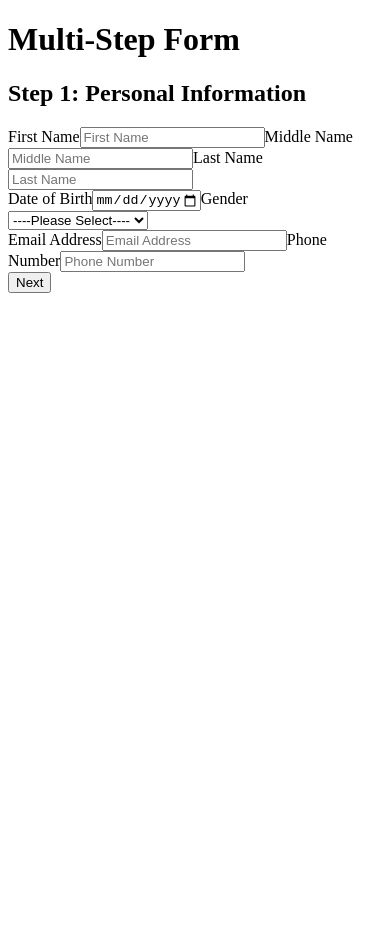
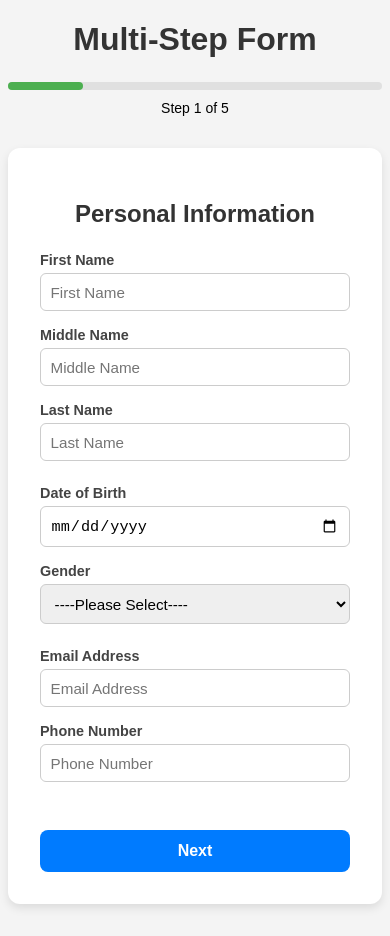
Before and after one commit to fguzman717/multi-step-form, a React (Create React App) app: page / in a window 390 px wide. Before the commit the page ends 844 px from the top, so only its background shows below. Built offline with nearby package versions, Linux system fonts and the light colour scheme.

Commit message:
Added progress bar, changed the titles of each step to make it a cleaner display of each step, and added styling of the form

```diff
--- a/src/App.js
+++ b/src/App.js
@@ -4,6 +4,7 @@ import Step2 from "./components/Step2";
 import Step3 from "./components/Step3";
 import Step4 from "./components/Step4";
 import Review from "./components/Review";
+import ProgressWithSteps from "./components/ProgressBar";
 
 function App() {
   const [currentStep, setCurrentStep] = useState(1);
@@ -81,11 +82,14 @@ function App() {
     5: <Review fullFormData={fullFormData} prevStep={prevStep} />,
   };
 
+  const totalSteps = Object.keys(steps).length;
+
   const renderStep = () => steps[currentStep] || null;
 
   return (
     <div className="form-container">
       <h1>Multi-Step Form</h1>
+      <ProgressWithSteps currentStep={currentStep} totalSteps={totalSteps} />
       {renderStep()}
     </div>
   );
--- a/src/components/ProgressBar.js
+++ b/src/components/ProgressBar.js
@@ -0,0 +1,16 @@
+import React from "react";
+
+export default function ProgressWithSteps({ currentStep, totalSteps }) {
+  const progress = (currentStep / totalSteps) * 100;
+
+  return (
+    <div className="progress-container">
+      <div className="progress-track">
+        <div className="progress-bar" style={{ width: `${progress}%` }}></div>
+      </div>
+      <p className="progress-text">
+        Step {currentStep} of {totalSteps}
+      </p>
+    </div>
+  );
+}
--- a/src/components/Review.js
+++ b/src/components/Review.js
@@ -1,3 +1,79 @@
-export default function Review() {
-  console.log("Review Imported!");
+export default function Review({ fullFormData, prevStep }) {
+  const handleSubmit = () => {
+    alert("Form Submitted!");
+    console.log(fullFormData);
+  };
+
+  return (
+    <div className="form-step">
+      <h2>Review Your Info</h2>
+      <p className="description">
+        Please take a moment to review your information.
+      </p>
+      <div className="review-section">
+        <h3 className="section-title">Personal Information</h3>
+        <div className="review-item">
+          <span className="review-label">First Name:</span>
+          <span className="review-value">{fullFormData.firstName}</span>
+        </div>
+        <div className="review-item">
+          <span className="review-label">Middle Name:</span>
+          <span className="review-value">{fullFormData.middleName}</span>
+        </div>
+        <div className="review-item">
+          <span className="review-label">Last Name:</span>
+          <span className="review-value">{fullFormData.lastName}</span>
+        </div>
+        <div className="review-item">
+          <span className="review-label">Date of Birth:</span>
+          <span className="review-value">{fullFormData.dob}</span>
+        </div>
+        <div className="review-item">
+          <span className="review-label">Email:</span>
+          <span className="review-value">{fullFormData.email}</span>
+        </div>
+        <div className="review-item">
+          <span className="review-label">Phone:</span>
+          <span className="review-value">{fullFormData.phone}</span>
+        </div>
+      </div>
+
+      <div className="review-section">
+        <h3 className="section-title">Address Information</h3>
+        <div className="review-item">
+          <span className="review-label">Street:</span>
+          <span className="review-value">{fullFormData.streetAddress}</span>
+        </div>
+        <div className="review-item">
+          <span className="review-label">City:</span>
+          <span className="review-value">{fullFormData.city}</span>
+        </div>
+        <div className="review-item">
+          <span className="review-label">State:</span>
+          <span className="review-value">{fullFormData.state}</span>
+        </div>
+        <div className="review-item">
+          <span className="review-label">ZIP Code:</span>
+          <span className="review-value">{fullFormData.zip}</span>
+        </div>
+      </div>
+
+      <div className="review-section">
+        <h3 className="section-title">Preferences & Contact Options</h3>
+        <p className="review-value">
+          {" "}
+          {fullFormData.preferences.length === 0
+            ? "You have not agreed to receive any communications."
+            : fullFormData.preferences.length === 1
+            ? `You have agreed to receive our ${fullFormData.preferences[0].toLowerCase()}.`
+            : `You have agreed to receive our ${fullFormData.preferences[0].toLowerCase()} and ${fullFormData.preferences[1].toLowerCase()}.`}
+        </p>
+      </div>
+
+      <div className="navigation-buttons">
+        <button onClick={prevStep}>Back</button>
+        <button onClick={handleSubmit}>Submit</button>
+      </div>
+    </div>
+  );
 }
--- a/src/components/Step1.js
+++ b/src/components/Step1.js
@@ -12,7 +12,7 @@ export default function Step1({
 
   return (
     <div className="form-step">
-      <h2>Step 1: Personal Information</h2>
+      <h2>Personal Information</h2>
       <div className="name-container">
         <label htmlFor="firstName">
           First Name
--- a/src/components/Step2.js
+++ b/src/components/Step2.js
@@ -66,7 +66,7 @@ export default function Step2({
 
   return (
     <div className="form-step">
-      <h2>Step 2: Address Information</h2>
+      <h2>Address Information</h2>
       <label htmlFor="streetAddress">
         Street Address
         <input
@@ -104,8 +104,10 @@ export default function Step2({
               onChange={handleChange}
             >
               <option value="">----Select State----</option>
-              {states.map((state) => (
-                <option value={state}>{state}</option>
+              {states.map((state, index) => (
+                <option key={index} value={state}>
+                  {state}
+                </option>
               ))}
             </select>
           </label>
--- a/src/components/Step3.js
+++ b/src/components/Step3.js
@@ -31,7 +31,7 @@ export default function Step3({
 
   return (
     <div className="form-step">
-      <h2>Step 3: Preferences & Contact Options</h2>
+      <h2>Preferences & Contact Options</h2>
       <div className="preferences-section">
         <h3>Preferences</h3>
         <p className="description">
--- a/src/components/Step4.js
+++ b/src/components/Step4.js
@@ -13,7 +13,7 @@ export default function Step4({
 
   return (
     <div className="form-step">
-      <h2>Step 4: Account Details</h2>
+      <h2>Account Details</h2>
       <div className="account-form">
         <label htmlFor="username">Username</label>
         <input
--- a/src/index.css
+++ b/src/index.css
@@ -0,0 +1,250 @@
+body {
+  font-family: Arial, sans-serif;
+  background-color: #f4f4f4;
+}
+
+.form-step {
+  max-width: 600px;
+  margin: 2rem auto;
+  padding: 2rem;
+  background: #fff;
+  border-radius: 12px;
+  box-shadow: 0 4px 10px rgba(0, 0, 0, 0.1);
+}
+
+h1,
+.form-step h2 {
+  text-align: center;
+  margin-bottom: 1.5rem;
+  color: #333;
+}
+
+h3 {
+  color: #333;
+}
+
+label {
+  display: flex;
+  flex-direction: column;
+  font-weight: bold;
+  color: #444;
+  font-size: 0.9rem;
+}
+
+input,
+select {
+  margin-top: 0.3rem;
+  padding: 0.6rem;
+  border: 1px solid #ccc;
+  border-radius: 6px;
+  font-size: 0.95rem;
+  transition: border-color 0.2s;
+}
+
+input:focus,
+select:focus {
+  border-color: #007bff;
+  outline: none;
+  box-shadow: 0 0 4px rgba(0, 123, 255, 0.4);
+}
+
+button {
+  margin-top: 1.5rem;
+  width: 100%;
+  padding: 0.75rem;
+  border: none;
+  border-radius: 8px;
+  background-color: #007bff;
+  color: white;
+  font-size: 1rem;
+  font-weight: bold;
+  cursor: pointer;
+  transition: background 0.2s;
+}
+
+button:hover {
+  background-color: #0056b3;
+}
+
+.navigation-buttons {
+  display: flex;
+  justify-content: space-between;
+  margin-top: 2rem;
+  gap: 8rem;
+}
+
+/* Step 1 */
+
+.name-container,
+.demographic-container,
+.contact-container {
+  display: grid;
+  gap: 1rem;
+  margin-bottom: 1.5rem;
+}
+
+.name-container {
+  grid-template-columns: repeat(3, 1fr);
+}
+
+.demographic-container {
+  align-content: center;
+  grid-template-columns: repeat(2, 30%);
+  justify-content: center;
+  align-content: center;
+}
+
+.contact-container {
+  grid-template-columns: repeat(2, 1fr);
+}
+
+/* Step 2 */
+
+.address-grid {
+  display: grid;
+  grid-template-columns: 2fr 1fr 1fr;
+  gap: 1rem;
+  margin-top: 1rem;
+}
+
+/* Step 3 */
+
+.preferences-section label,
+.contact-method label {
+  display: flex;
+  flex-direction: row;
+  align-items: center;
+  gap: 0.5rem;
+  margin-bottom: 1rem;
+  font-size: 14px;
+  font-weight: normal;
+  cursor: pointer;
+}
+
+.contact-section {
+  padding-top: 1rem;
+}
+
+input[type="checkbox"] {
+  width: 18px;
+  height: 18px;
+  accent-color: #007bff;
+  cursor: pointer;
+  margin-top: 2px;
+}
+
+.description {
+  font-weight: 600;
+  font-size: 1rem;
+  color: #555;
+  margin-bottom: 1rem;
+  line-height: 1.4;
+}
+
+.contact-method {
+  display: grid;
+  grid-template-columns: 1fr;
+  margin-top: 0.5rem;
+}
+
+/* Step 4 */
+
+.account-form {
+  margin-bottom: 1.5rem;
+  display: flex;
+  flex-direction: column;
+}
+
+.account-form label {
+  margin-bottom: 0.5rem;
+}
+
+.hint {
+  font-size: 0.85rem;
+  color: #555;
+  margin-top: 0.5rem;
+}
+
+/* Review Step */
+
+.section-title {
+  font-size: 1.2rem;
+  margin-bottom: 0.75rem;
+  color: #333;
+  border-bottom: 2px solid #ccc;
+  padding-bottom: 0.25rem;
+}
+
+.review-section {
+  margin-bottom: 2rem;
+  padding: 1rem;
+  background: #f4f4f4;
+  border: 1px solid #ccc;
+  border-radius: 8px;
+}
+
+.review-label {
+  font-weight: 600;
+  color: #444;
+}
+
+.review-item {
+  display: flex;
+  justify-content: space-between;
+  padding: 0.5rem 0;
+}
+
+.review-value {
+  color: #333;
+}
+
+/* Progress Bar */
+
+.progress-container {
+  margin: 20px 0;
+}
+
+.progress-track {
+  position: relative;
+  height: 8px;
+  border-radius: 4px;
+  background: #e0e0e0;
+}
+
+.progress-bar {
+  height: 8px;
+  background: #4caf50;
+  border-radius: 4px;
+  position: absolute;
+  top: 0;
+  left: 0;
+  transition: width 0.3s ease-in-out;
+}
+
+.progress-text {
+  text-align: center;
+  margin-top: 10px;
+  font-size: 14px;
+}
+
+@media (max-width: 768px) {
+  .name-container {
+    grid-template-columns: 1fr;
+  }
+
+  .demographic-container {
+    grid-template-columns: 1fr;
+  }
+
+  .contact-container {
+    grid-template-columns: 1fr;
+  }
+
+  .address-grid {
+    grid-template-columns: 1fr;
+  }
+
+  .contact-method {
+    grid-template-columns: 1fr;
+  }
+}
```
